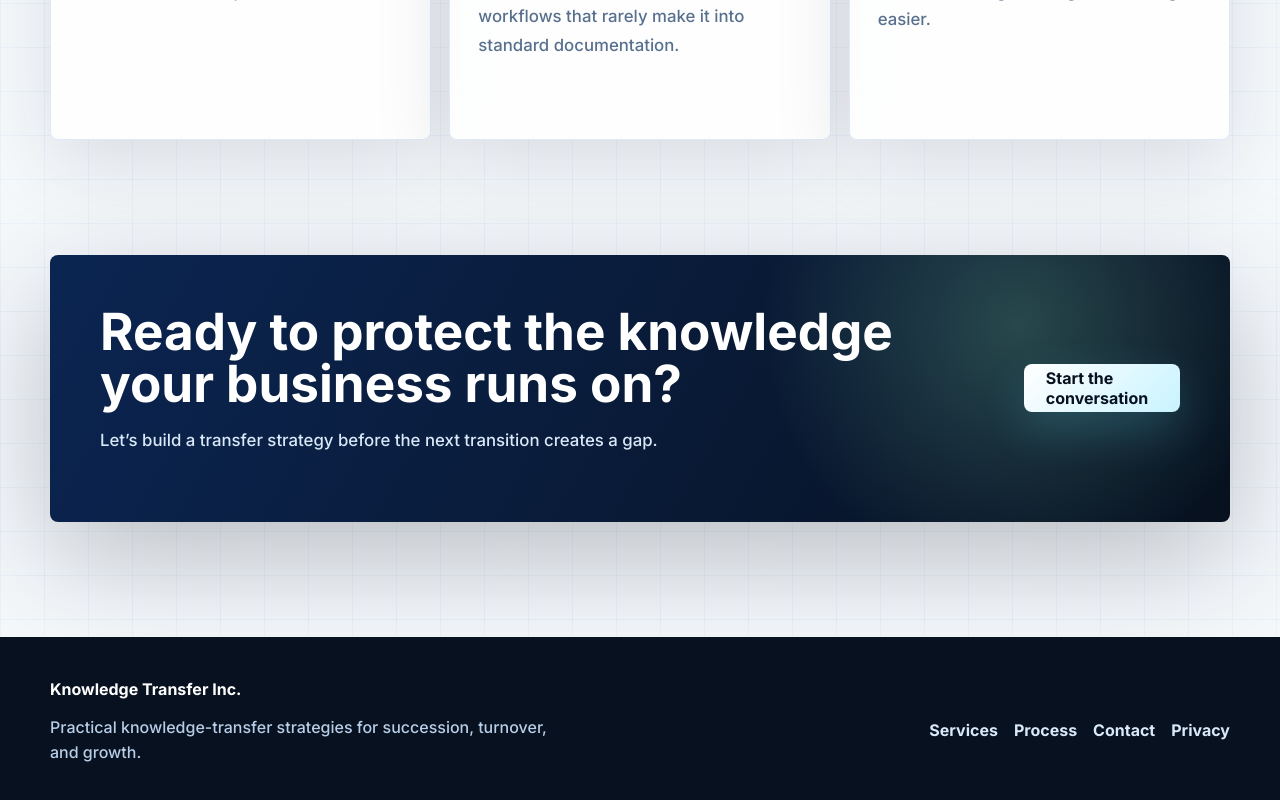
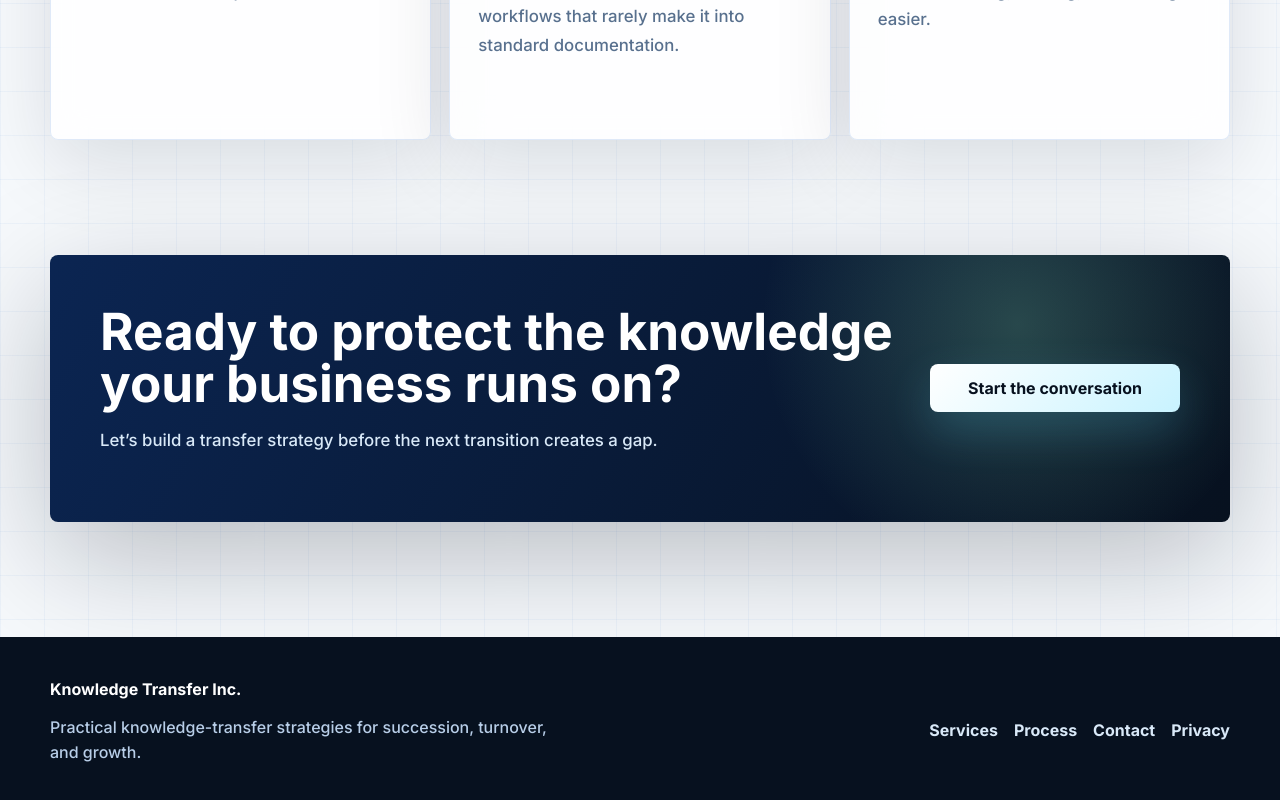
Before and after one commit to Go-Digital-Alchemy-Repos/KnowledgeTransfer, a React (Vite) app: page / in a window 1280 px wide. Shown: the part 2197-2997 px from the top of the page. Built offline with nearby package versions, Linux system fonts and the light colour scheme.

Commit message:
Fix process page labels

```diff
--- a/src/main.jsx
+++ b/src/main.jsx
@@ -262,7 +262,7 @@ function ProcessPage({ navigate }) {
           ))}
         </div>
       </section>
-      <CtaBand title={content.cta} label="Plan a transfer strategy" href="/contact" navigate={navigate} />
+      <CtaBand title={content.cta} label="Plan a Transfer Strategy" href="/contact" navigate={navigate} />
     </>
   );
 }
--- a/src/styles.css
+++ b/src/styles.css
@@ -557,7 +557,7 @@ button:hover:not(:disabled) {
 
 .pipeline-intro {
   display: grid;
-  grid-template-columns: 1fr auto 1fr;
+  grid-template-columns: minmax(0, 1fr) auto auto minmax(0, 1fr);
   align-items: center;
   gap: 18px;
   margin: 0 0 34px;
@@ -566,6 +566,11 @@ button:hover:not(:disabled) {
   font-weight: 850;
   letter-spacing: 0.13em;
   text-transform: uppercase;
+}
+
+.pipeline-intro span,
+.pipeline-intro strong {
+  white-space: nowrap;
 }
 
 .pipeline-intro::before,
@@ -778,6 +783,13 @@ button:hover:not(:disabled) {
 .cta-band p {
   max-width: 620px;
   color: #d9e9f8;
+}
+
+.cta-band .primary-link {
+  flex: 0 0 auto;
+  min-width: 250px;
+  padding-inline: 30px;
+  white-space: nowrap;
 }
 
 .contact {
```
